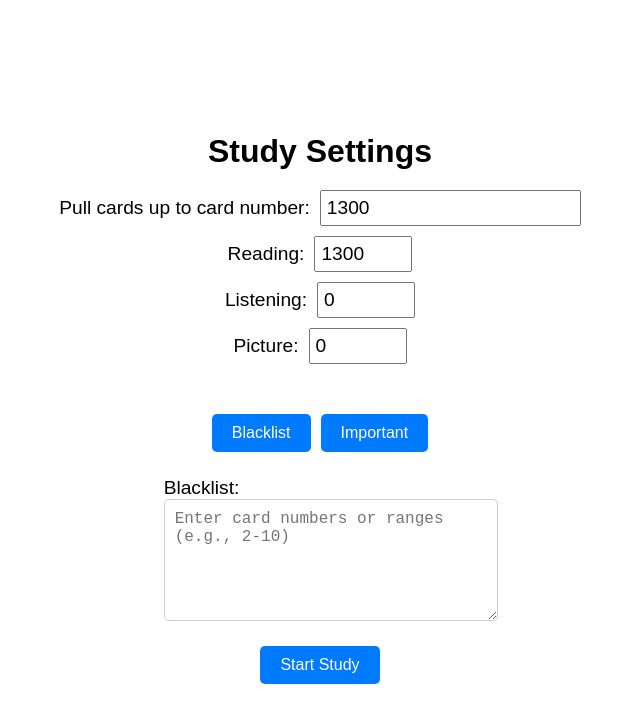
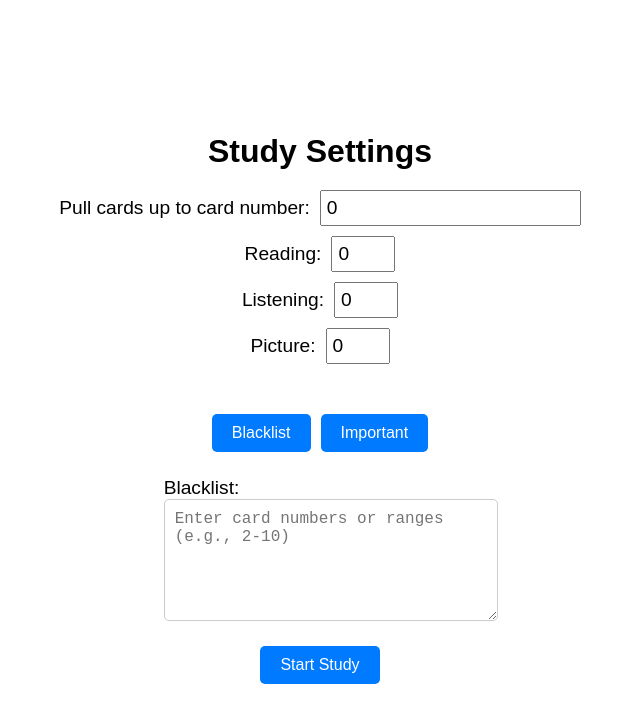
Before and after one commit to campisir/anki-cards, a React (Create React App) app: page / in a window 1280 px wide. Shown: the top 722 px of the page, without its empty margins (320-960 px from the left). Built offline with nearby package versions, Linux system fonts and the light colour scheme; no server answers.

Commit message:
blacklist/important fixes

```diff
--- a/src/App.js
+++ b/src/App.js
@@ -6,13 +6,14 @@ import Study from './components/Study';
 import './App.css';
 
 function App() {
+  const [originalCards, setOriginalCards] = useState([]);
   const [cards, setCards] = useState([]);
   const [mediaFiles, setMediaFiles] = useState({});
   const [error, setError] = useState(null);
   const [studyMode, setStudyMode] = useState(false);
   const [loading, setLoading] = useState(true);
-  const [numCardsToStudy, setNumCardsToStudy] = useState(1300);
-  const [reading, setReading] = useState(1300);
+  const [numCardsToStudy, setNumCardsToStudy] = useState(0);
+  const [reading, setReading] = useState(0);
   const [listening, setListening] = useState(0);
   const [picture, setPicture] = useState(0);
   const [blacklist, setBlacklist] = useState('');
@@ -65,15 +66,22 @@ function App() {
             throw new Error("No cards found in the notes table.");
           }
 
-          const cardsData = res[0].values.map(row => row[0].split('\x1f'));
+          const cardsData = res[0].values.map((row, index) => ({
+            ...row[0].split('\x1f'),
+            originalIndex: index + 1
+          }));
 
+          setOriginalCards(cardsData);
           setCards(cardsData);
+          setNumCardsToStudy(cardsData.length);
+          setReading(cardsData.length);
           setError(null);
         }
       } catch (err) {
         console.error("Error loading the database:", err);
         if (isMounted) {
           setError("Failed to load the database. Please make sure the file is a valid Anki deck.");
+          setOriginalCards([]);
           setCards([]);
           setMediaFiles({});
         }
@@ -113,9 +121,9 @@ function App() {
     const blacklist = parseCardNumbers(blacklistInput);
     const important = parseCardNumbers(importantInput);
 
-    const filteredCards = cards.filter((_, index) => !blacklist.includes(index + 1));
-    const importantCards = filteredCards.filter((_, index) => important.includes(index + 1));
-    const remainingCards = filteredCards.filter((_, index) => !important.includes(index + 1));
+    const filteredCards = originalCards.filter(card => !blacklist.includes(card.originalIndex));
+    const importantCards = filteredCards.filter(card => important.includes(card.originalIndex));
+    const remainingCards = filteredCards.filter(card => !important.includes(card.originalIndex));
 
     const selectedCards = [...importantCards, ...remainingCards.slice(0, numCards - importantCards.length)];
 
@@ -123,6 +131,8 @@ function App() {
     setReading(reading);
     setListening(listening);
     setPicture(picture);
+    setBlacklist(blacklistInput);
+    setImportant(importantInput);
     setStudyMode(true);
     setCards(selectedCards);
   };
@@ -150,7 +160,16 @@ function App() {
           onBackToMenu={handleBackToMenu}
         />
       ) : (
-        <Menu onStartStudy={handleStartStudy} />
+        <Menu
+          onStartStudy={handleStartStudy}
+          numCardsToStudy={numCardsToStudy}
+          reading={reading}
+          listening={listening}
+          picture={picture}
+          blacklist={blacklist}
+          important={important}
+          maxCards={originalCards.length}
+        />
       )}
     </div>
   );
--- a/src/components/Menu.js
+++ b/src/components/Menu.js
@@ -1,14 +1,32 @@
-import React, { useState } from 'react';
+import React, { useState, useEffect } from 'react';
 
-function Menu({ onStartStudy }) {
-  const [numCardsToStudy, setNumCardsToStudy] = useState(1300);
-  const [reading, setReading] = useState(1300);
-  const [listening, setListening] = useState(0);
-  const [picture, setPicture] = useState(0);
+function Menu({
+  onStartStudy,
+  numCardsToStudy: initialNumCardsToStudy,
+  reading: initialReading,
+  listening: initialListening,
+  picture: initialPicture,
+  blacklist: initialBlacklist,
+  important: initialImportant,
+  maxCards,
+}) {
+  const [numCardsToStudy, setNumCardsToStudy] = useState(initialNumCardsToStudy);
+  const [reading, setReading] = useState(initialReading);
+  const [listening, setListening] = useState(initialListening);
+  const [picture, setPicture] = useState(initialPicture);
   const [error, setError] = useState('');
   const [activeTab, setActiveTab] = useState('blacklist');
-  const [blacklist, setBlacklist] = useState('');
-  const [important, setImportant] = useState('');
+  const [blacklist, setBlacklist] = useState(initialBlacklist);
+  const [important, setImportant] = useState(initialImportant);
+
+  useEffect(() => {
+    setNumCardsToStudy(initialNumCardsToStudy);
+    setReading(initialReading);
+    setListening(initialListening);
+    setPicture(initialPicture);
+    setBlacklist(initialBlacklist);
+    setImportant(initialImportant);
+  }, [initialNumCardsToStudy, initialReading, initialListening, initialPicture, initialBlacklist, initialImportant]);
 
   const handleStartStudy = () => {
     const totalQuestions = reading + listening + picture;
@@ -20,7 +38,8 @@ function Menu({ onStartStudy }) {
   };
 
   const handleNumCardsToStudyChange = (e) => {
-    setNumCardsToStudy(Number(e.target.value));
+    const value = Math.min(Number(e.target.value), maxCards);
+    setNumCardsToStudy(value);
   };
 
   const handleNumCardsToStudyBlur = () => {
@@ -67,6 +86,7 @@ function Menu({ onStartStudy }) {
           onChange={handleNumCardsToStudyChange}
           onBlur={handleNumCardsToStudyBlur}
           title="Set the number of cards you want to study."
+          max={maxCards}
         />
       </label>
       <label>
```
